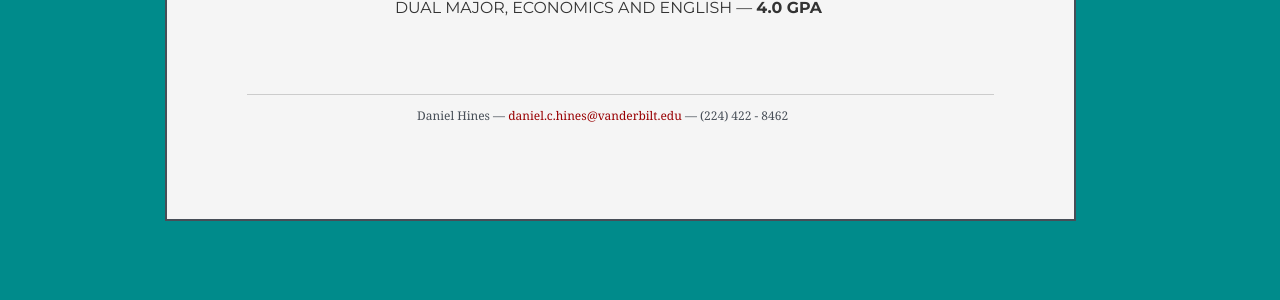
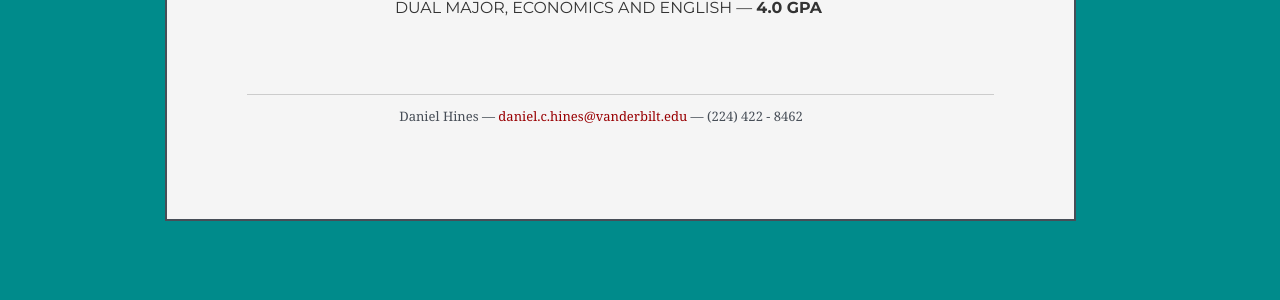
Before and after one commit to danielchines/danielchines.github.io, a Jekyll site: the page built from index.html, in a window 1280 px wide and 1400 px high, scrolled down 3382 px. Shown: the part 150-450 px from the top of the window. Built offline with Jekyll 4.4.1, drawn with Linux system fonts in a browser that asks for light colours.

Commit message:
Update resume.css

```diff
--- a/_includes/css/resume.css
+++ b/_includes/css/resume.css
@@ -25,7 +25,7 @@ body #resume { font-family: Georgia; color: #444; }
 #doc2 h2 { font-size: 152% }
 #doc2 h3, h4 { font-size: 122%; }
 #doc2 h1, h2, h3, h4 { color: #333; }
-#doc2, #ft p { font-size: 100%; line-height: 18px; padding-right: 3em; }
+#doc2, #ft p { font-size: 13px; line-height: 18px; padding-right: 3em; }
 #doc2 .yui-t7 { padding-right: 0; }
 #doc2 a { color: #990003 }
 #doc2 a:hover { text-decoration: none; }
```
